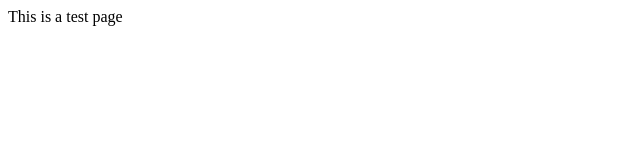
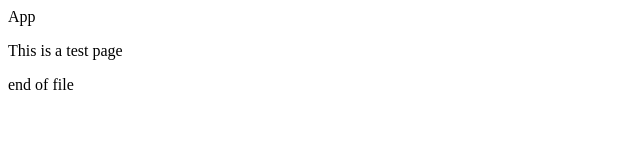
Before and after one commit to smohan6/example, a plain HTML site: page index.html in a window 1280 px wide. Shown: the whole page, without its empty margins (0-640 px from the left). Drawn offline with Linux system fonts and the light colour scheme.

Commit message:
Updated html with HTML5 tags

```diff
--- a/index.html
+++ b/index.html
@@ -1,8 +1,15 @@
 <DOCTYPE!>
 <html>
 <body>
+<header>
+App
+</header>
+<p> This is a test page </p>
+<footer>
+end of file
+</footer>
 
-<p> This is a test page </p>
+
 </body>
 
 </html>
```
